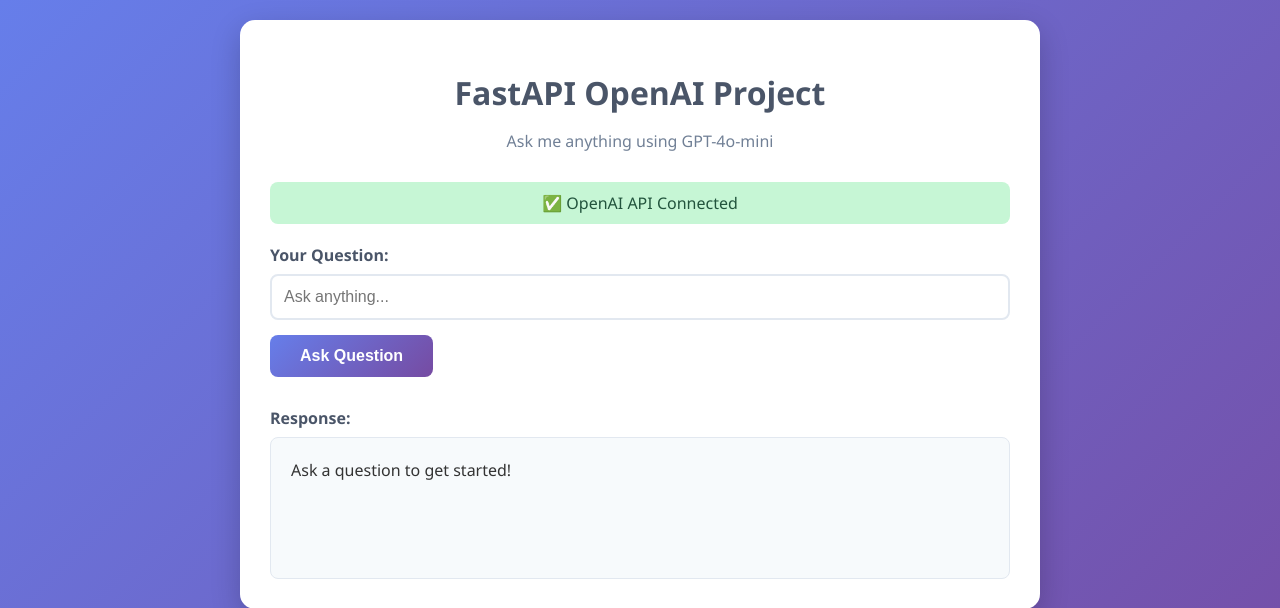
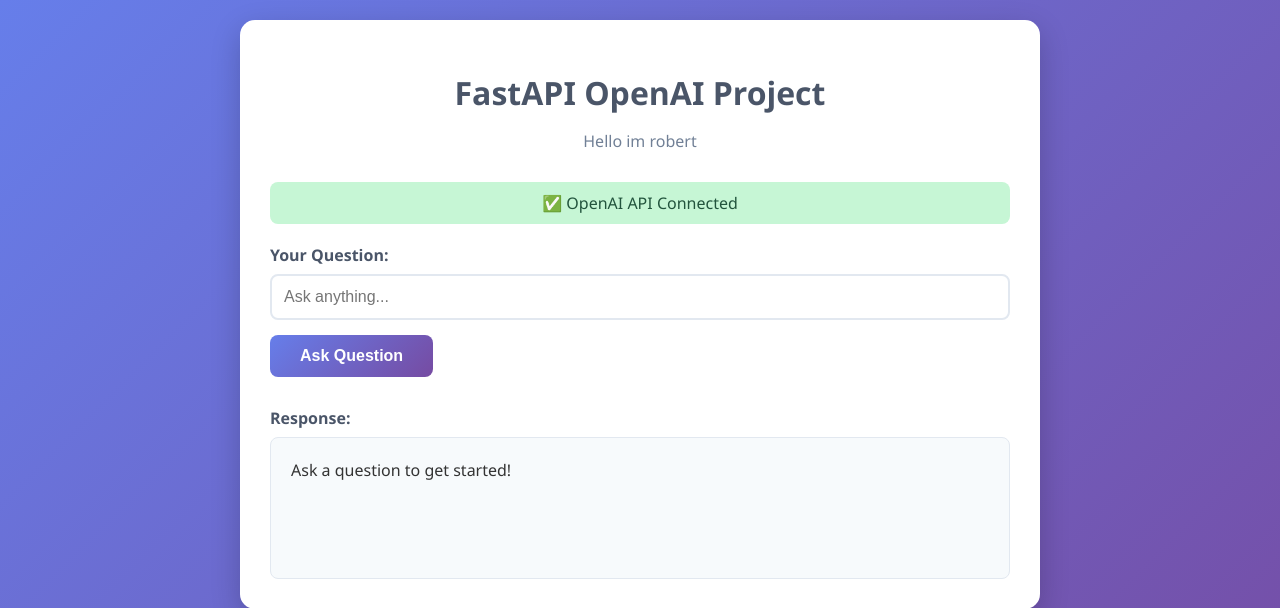
Before and after one commit to clk11/testing-deploy, a FastAPI app: page / in a window 1280 px wide. Shown: the top 608 px of the page. Run offline with FastAPI, Linux system fonts and the light colour scheme.

Commit message:
updated title

```diff
--- a/templates/index.html
+++ b/templates/index.html
@@ -151,7 +151,7 @@
 <body>
     <div class="container">
         <h1>{{ app_name }}</h1>
-        <p class="subtitle">Ask me anything using GPT-4o-mini</p>
+        <p class="subtitle">Hello im robert</p>
 
         <div class="status {% if openai_configured %}connected{% else %}disconnected{% endif %}">
             {% if openai_configured %}
```
